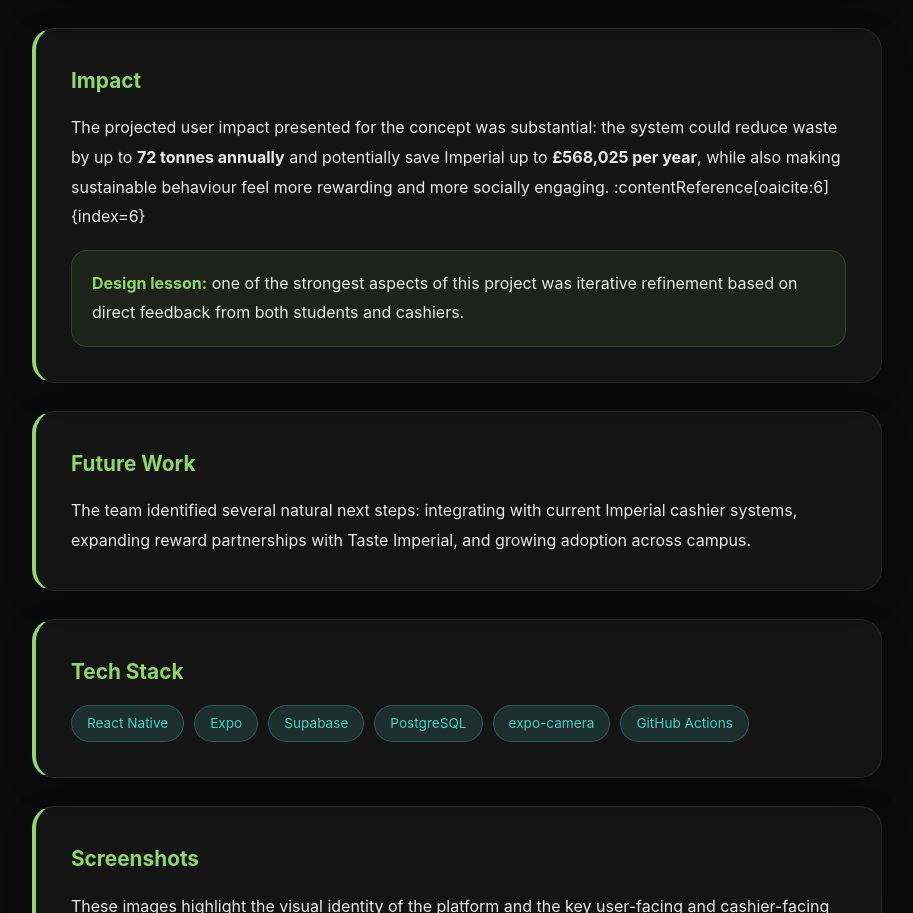
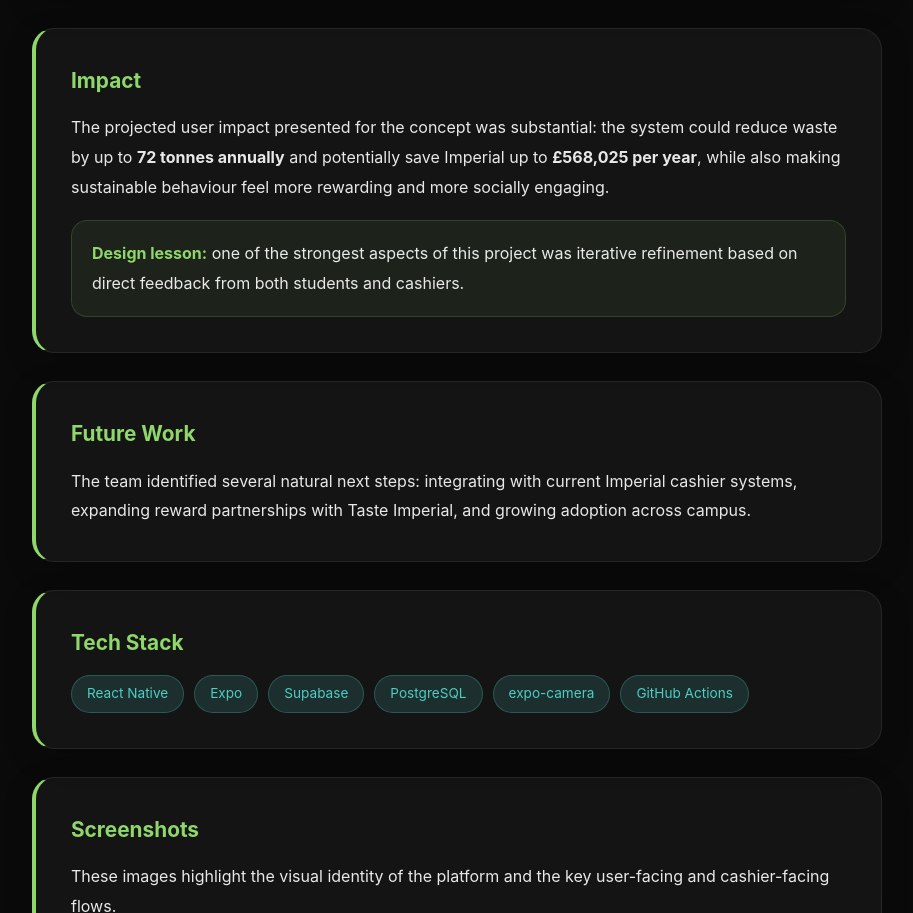
Before and after one commit to rolzie-7/rolzie-portfolio, a plain HTML site: page projects/re-imperial/re-imperial.html in a window 1280 px wide. Shown: the part 2408-3321 px from the top of the page, without its empty margins (183-1096 px from the left). Drawn offline with Linux system fonts and the light colour scheme.

Commit message:
fix re-imperial page

```diff
--- a/projects/re-imperial/re-imperial.html
+++ b/projects/re-imperial/re-imperial.html
@@ -506,7 +506,6 @@
           <strong>72 tonnes annually</strong> and potentially save Imperial up
           to <strong>£568,025 per year</strong>, while also making sustainable
           behaviour feel more rewarding and more socially engaging.
-          :contentReference[oaicite:6]{index=6}
         </p>
 
         <div class="highlight-box">
```
